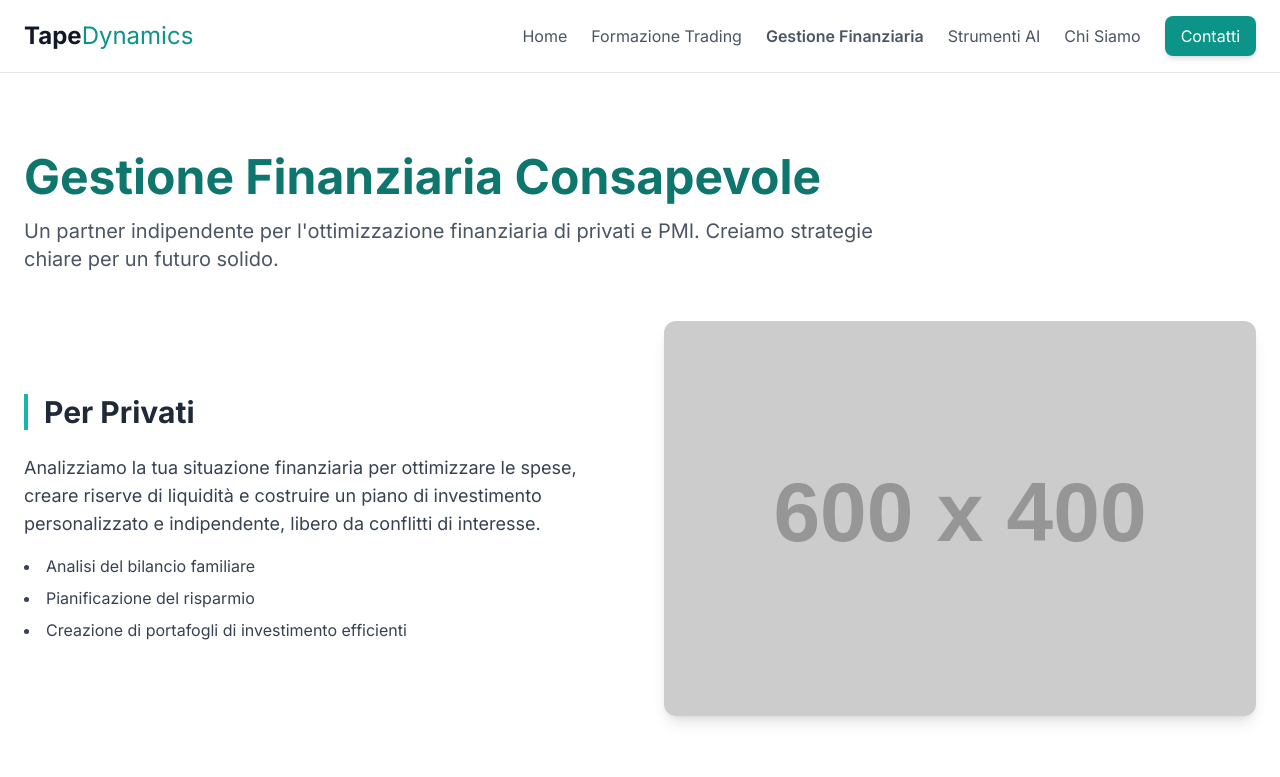
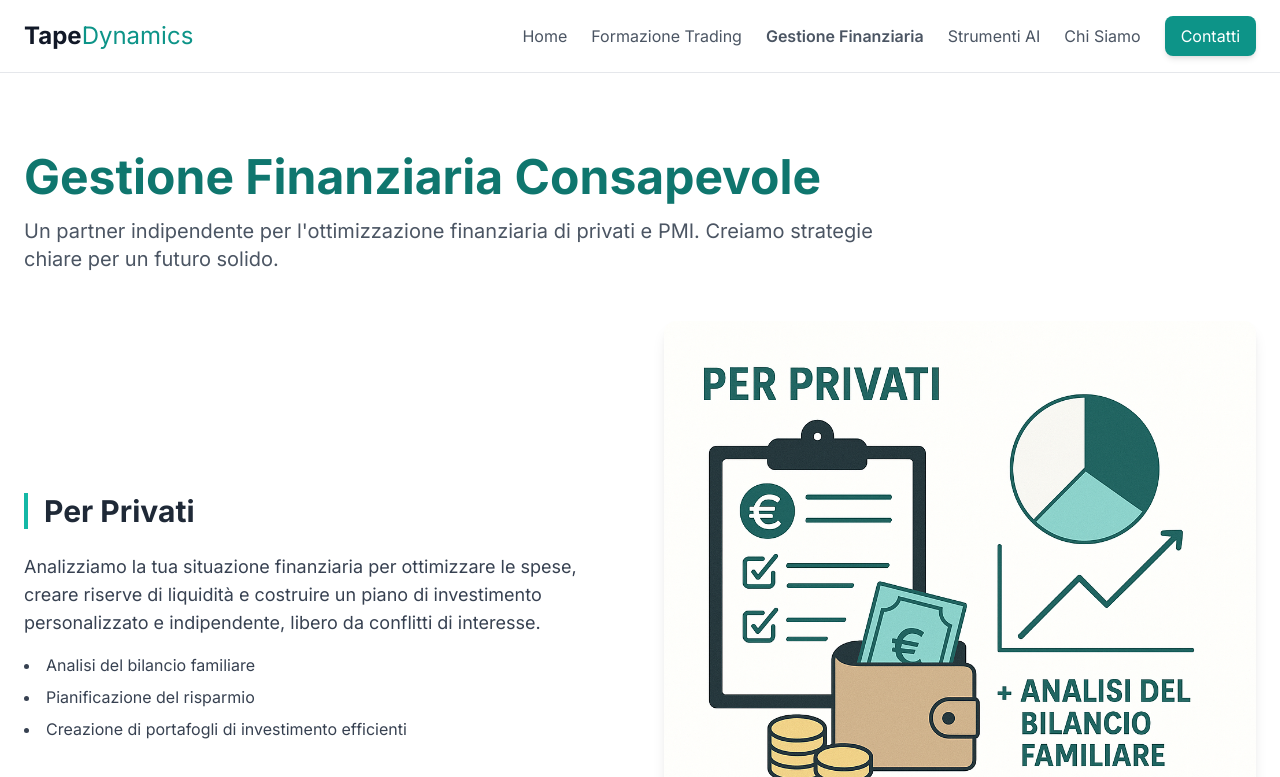
Before and after one commit to Tapedynamics/sito-tapedynamics, a plain HTML site: page index.html in a window 1280 px wide. Both pictures are taken after a click on the link "Gestione Finanziaria". Shown: the top 777 px of the page. Drawn offline with nearby package versions, Linux system fonts and the light colour scheme.

Commit message:
Update index.html

```diff
--- a/index.html
+++ b/index.html
@@ -178,7 +178,7 @@
                             </ul>
                         </div>
                         <div class="order-1 md:order-2">
-                             <img src="https://placehold.co/600x400/14b8a6/ffffff?text=Finanza" alt="Pianificazione finanziaria" class="rounded-xl shadow-lg w-full h-auto">
+                             <img src="images/ChatGPT Image 8 lug 2025, 11_36_53.png" alt="Pianificazione finanziaria" class="rounded-xl shadow-lg w-full h-auto">
                         </div>
                     </div>
                     <!-- Per PMI -->
```
